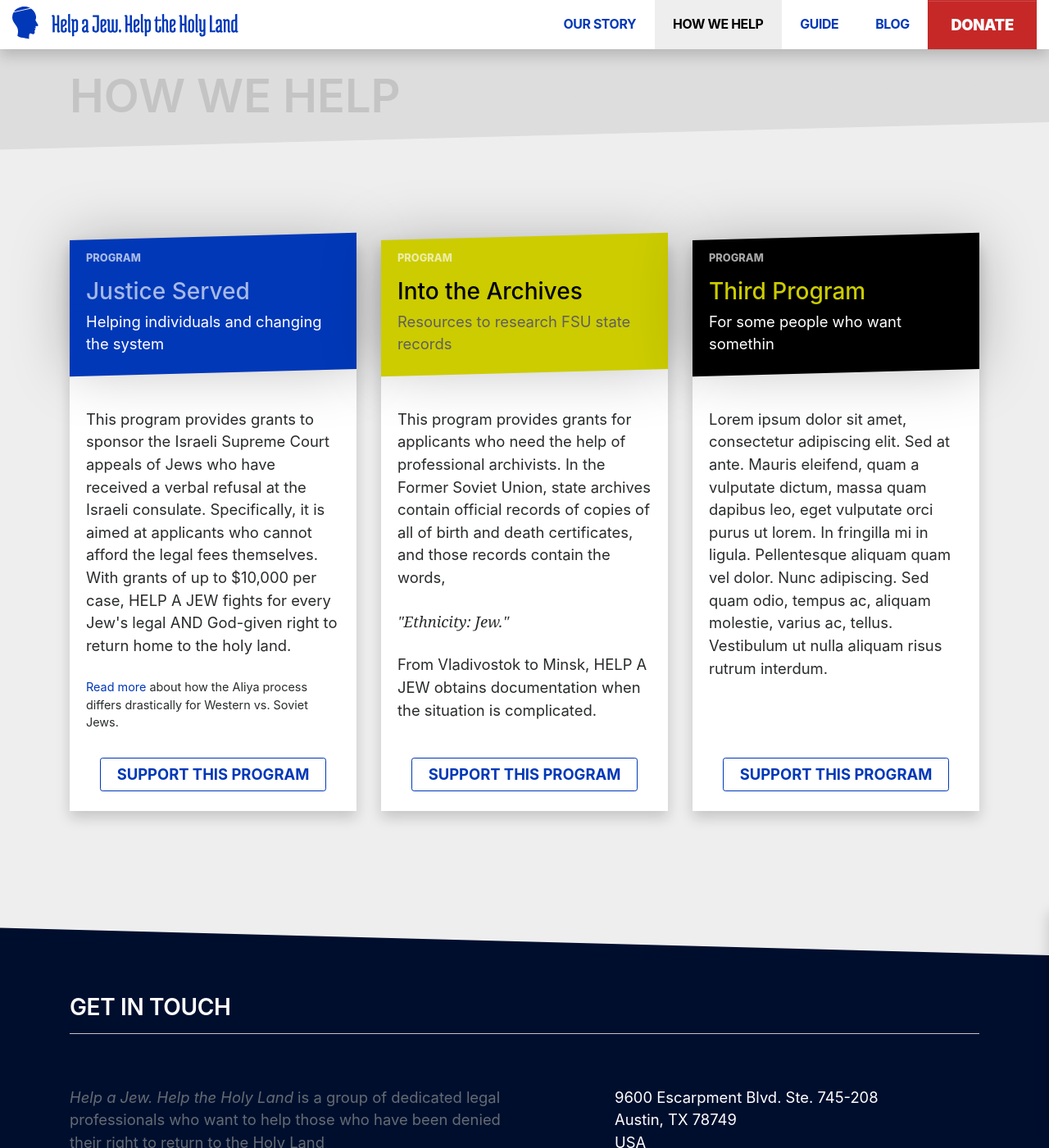
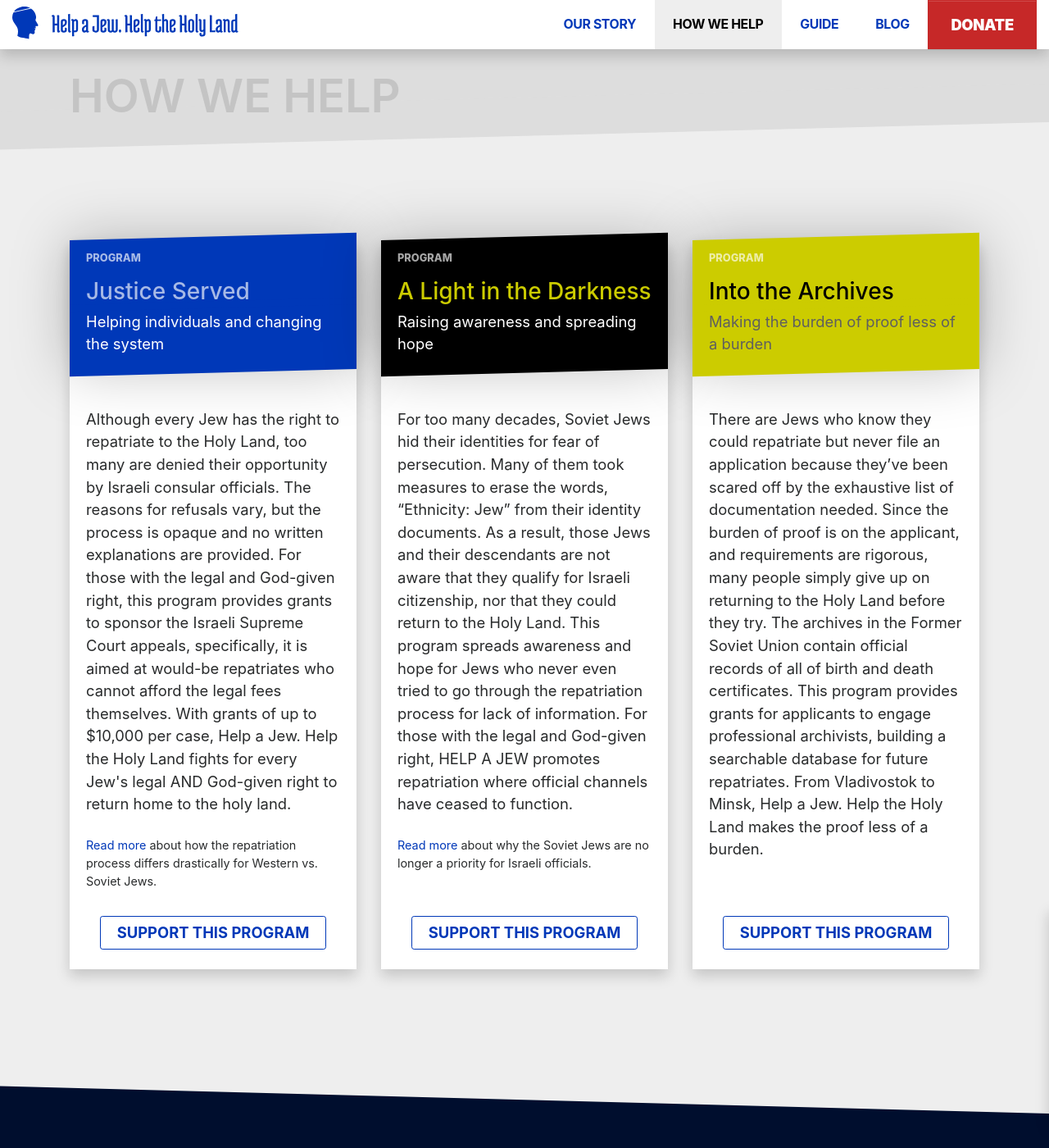
Before and after one commit to vinegredz/haj-1, a Jekyll site: the page built from how-we-help.html, in a window 1280 px wide and 1400 px high. Shown: the whole window at 82% size. Built offline with Jekyll 4.4.1, drawn with Linux system fonts in a browser that asks for light colours.

Commit message:
how we help updated

```diff
--- a/how-we-help.html
+++ b/how-we-help.html
@@ -15,12 +15,14 @@
             <p class="text-white">Helping individuals and changing the system</p>
         </div>
         <div class="card-block pt-5">
-            <p>This program provides grants to sponsor the Israeli Supreme Court appeals of Jews who have received a
-                verbal refusal at the Israeli consulate. Specifically, it is aimed at applicants who cannot afford
-                the legal fees themselves. With grants of up to $10,000 per case, HELP A JEW fights for every Jew's
-                legal AND God-given right to return home to the holy land.</p>
-            <p class="f-sm"><a href="#">Read more</a> about how the Aliya process differs drastically for Western
-                vs. Soviet Jews. </p>
+            <p>Although every Jew has the right to repatriate to the Holy Land, too many are denied their opportunity by
+                Israeli consular officials. The reasons for refusals vary, but the process is opaque and no written
+                explanations are provided. For those with the legal and God-given right, this program provides grants to
+                sponsor the Israeli Supreme Court appeals, specifically, it is aimed at would-be repatriates who cannot
+                afford the legal fees themselves. With grants of up to $10,000 per case, Help a Jew. Help the Holy Land
+                fights for every Jew's legal AND God-given right to return home to the holy land.</p>
+            <p class="f-sm"><a href="#">Read more</a> about how the repatriation process differs drastically for Western
+                vs. Soviet Jews.</p>
         </div>
         <div class="card-footer pb-4 bg-white no-borders text-center">
             <a class="btn btn-outline-primary" href="{% link donate.html %}">Support this
@@ -28,19 +30,21 @@
         </div>
     </div>
 
-
     <div class="card card-white my-5">
-        <div class="card-header bg-warning card-inverse card-oblique pb-3">
+        <div class="card-header bg-inverse card-inverse card-oblique pb-3">
             <p class="text-uppercase f-xs f-bold">Program</p>
-            <h3 class="pt-3 text-black">Into the Archives</h3>
-            <p class="text-gray">Resources to research FSU state records</p>
+            <h3 class="pt-3 text-warning">A Light in the Darkness</h3>
+            <p class="text-white">Raising awareness and spreading hope</p>
         </div>
         <div class="card-block pt-5">
-            <p>This program provides grants for applicants who need the help of professional archivists. In the
-                Former Soviet Union, state archives contain official records of copies of all of birth and death
-                certificates, and those records contain the words,</p>
-            <p class="font-italic f-serif">"Ethnicity: Jew."</p>
-            <p>From Vladivostok to Minsk, HELP A JEW obtains documentation when the situation is complicated.</p>
+            <p>For too many decades, Soviet Jews hid their identities for fear of persecution. Many of them took
+                measures to erase the words, “Ethnicity: Jew” from their identity documents. As a result, those Jews and
+                their descendants are not aware that they qualify for Israeli citizenship, nor that they could return to
+                the Holy Land. This program spreads awareness and hope for Jews who never even tried to go through the
+                repatriation process for lack of information. For those with the legal and God-given right, HELP A JEW
+                promotes repatriation where official channels have ceased to function.</p>
+            <p class="f-sm"><a href="#">Read more</a> about why the Soviet Jews are no longer a priority for Israeli
+                officials.</p>
         </div>
         <div class="card-footer pb-4 bg-white no-borders text-center">
             <a class="btn btn-outline-primary" href="{% link donate.html %}">Support this
@@ -48,18 +52,20 @@
         </div>
     </div>
 
-
     <div class="card card-white my-5">
-        <div class="card-header bg-inverse card-inverse card-oblique pb-3">
+        <div class="card-header bg-warning card-inverse card-oblique pb-3">
             <p class="text-uppercase f-xs f-bold">Program</p>
-            <h3 class="pt-3 text-warning">Third Program</h3>
-            <p class="text-white">For some people who want somethin</p>
+            <h3 class="pt-3 text-black">Into the Archives</h3>
+            <p class="text-gray">Making the burden of proof less of a burden</p>
         </div>
         <div class="card-block pt-5">
-            <p>Lorem ipsum dolor sit amet, consectetur adipiscing elit. Sed at ante. Mauris eleifend, quam a vulputate
-                dictum, massa quam dapibus leo, eget vulputate orci purus ut lorem. In fringilla mi in ligula.
-                Pellentesque aliquam quam vel dolor. Nunc adipiscing. Sed quam odio, tempus ac, aliquam molestie, varius
-                ac, tellus. Vestibulum ut nulla aliquam risus rutrum interdum.</p>
+            <p>There are Jews who know they could repatriate but never file an application because they’ve been scared
+                off by the exhaustive list of documentation needed. Since the burden of proof is on the applicant, and
+                requirements are rigorous, many people simply give up on returning to the Holy Land before they try. The
+                archives in the Former Soviet Union contain official records of all of birth and death certificates.
+                This program provides grants for applicants to engage professional archivists, building a searchable
+                database for future repatriates. From Vladivostok to Minsk, Help a Jew. Help the Holy Land makes the
+                proof less of a burden. </p>
         </div>
         <div class="card-footer pb-4 bg-white no-borders text-center">
             <a class="btn btn-outline-primary" href="{% link donate.html %}">Support this
```
Also changed, not shown: 1 other file.
